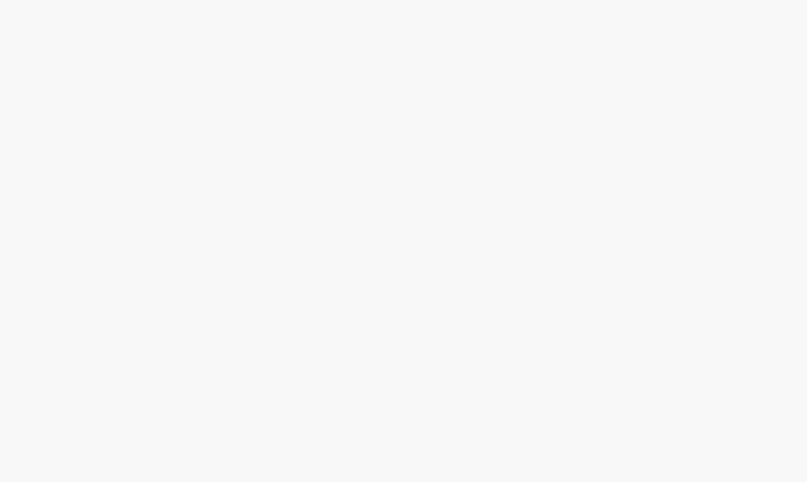
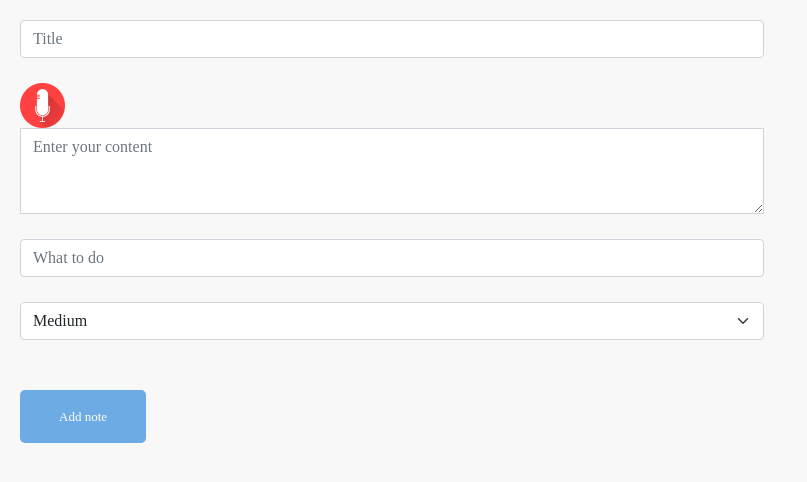
Before and after one commit to RajeshPrabhulalPrajapati/TaskManagement, an Angular app: page / in a window 1280 px wide. Before the commit this address had no page. Shown: the top 482 px of the page, without its empty margins (0-807 px from the left). Built offline with nearby package versions, Linux system fonts and the light colour scheme.

Commit message:
added auto updater in the app

```diff
--- a/package.json
+++ b/package.json
@@ -1,6 +1,6 @@
 {
   "name": "notes",
-  "version": "0.0.0",
+  "version": "0.0.1",
   "main": "main.js",
   "scripts": {
     "ng": "ng",
--- a/src/app/Notes/notes/notes.component.html
+++ b/src/app/Notes/notes/notes.component.html
@@ -98,3 +98,13 @@
 
         </div>
 </div>
+
+<div id="notification" class="hidden">
+  <p id="message"></p>
+  <button id="close-button" (click)="closeNotification()">
+    Close
+  </button>
+  <button id="restart-button" (click)="restartApp()" class="hidden">
+    Restart
+  </button>
+</div>
--- a/src/app/Notes/notes/notes.component.scss
+++ b/src/app/Notes/notes/notes.component.scss
@@ -0,0 +1,14 @@
+
+#notification {
+    position: fixed;
+    bottom: 20px;
+    left: 20px;
+    width: 200px;
+    padding: 20px;
+    border-radius: 5px;
+    background-color: white;
+    box-shadow: 0 4px 8px 0 rgba(0, 0, 0, 0.2);
+  }
+  .hidden {
+    display: none;
+  }
--- a/src/app/Notes/notes/notes.component.ts
+++ b/src/app/Notes/notes/notes.component.ts
@@ -46,6 +46,32 @@ export class NotesComponent implements OnInit {
       console.warn('App not running inside Electron!');
     }
 
+    this.ipc?.on('test', (event,msg) => {
+      console.log(msg);
+    });
+
+    this.ipc?.on('update_available', () => {
+      console.log('update_available');
+      const message = document.getElementById('message');
+      const notification = document.getElementById('notification');
+
+      this.ipc?.removeAllListeners('update_available');
+      message ? message.innerText = 'A new update is available. Downloading now...':"";
+      notification ? notification.classList.remove('hidden') :"";
+
+    });
+    this.ipc?.on('update_downloaded', () => {
+      console.log('update_downloaded');
+      const message = document.getElementById('message');
+      const notification = document.getElementById('notification');
+      const restartButton = document.getElementById('restart-button');
+
+      this.ipc?.removeAllListeners('update_downloaded');     ;
+      message ? message.innerText = 'Update Downloaded. It will be installed on restart. Restart now?':"";
+      restartButton ? restartButton.classList.remove('hidden'):"";
+      notification ? notification.classList.remove('hidden'):"";
+    });
+
   }
 
   ngOnInit(): void {
@@ -76,6 +102,15 @@ export class NotesComponent implements OnInit {
       this.myInput?.nativeElement.click();
     }, 1000);
 
+  }
+
+  closeNotification() {
+    const notification = document.getElementById('notification');
+    notification ? notification.classList.add('hidden'):"";
+  }
+
+  restartApp() {
+    this.ipc?.send('restart_app');
   }
 
   initializeVoiceRecognitionCallback(): void {
--- a/src/app/app-routing.module.ts
+++ b/src/app/app-routing.module.ts
@@ -16,8 +16,7 @@ const routes: Routes = [
   // },
   {
     path:'',
-    component:NotesComponent,
-    canActivate: [NotesGuardService]
+    component:NotesComponent
   },
   // {
   //   path:'',
```
